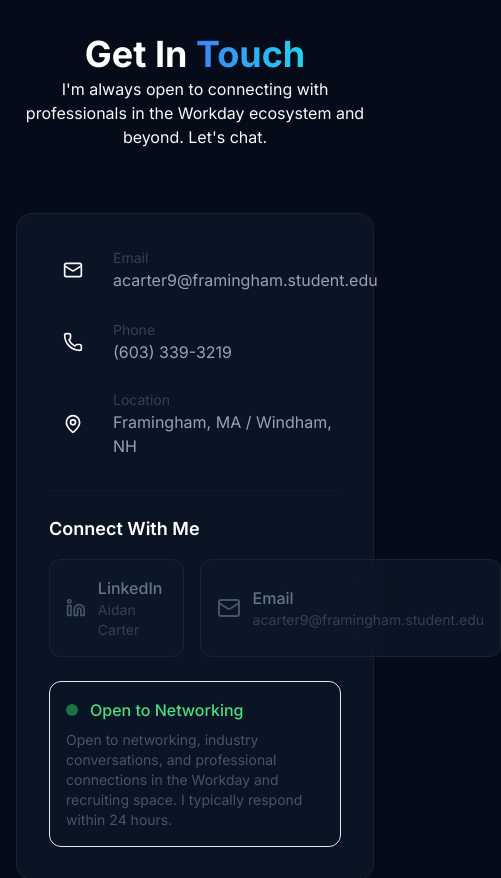
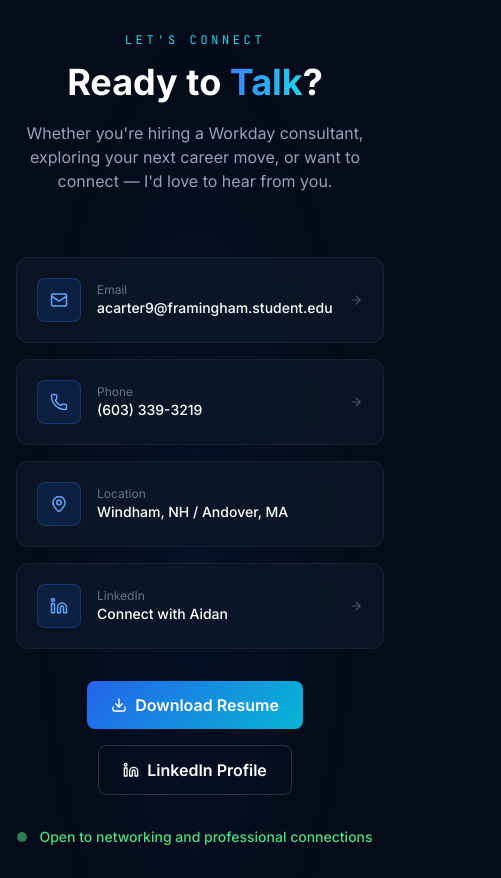
Before and after one commit to 603-websites/portfolio-aidan-carter, a React (Vite) app: page / in a window 390 px wide. Shown: the part 8980-9858 px from the top of the page, 501 px wide, since content can reach past the window. Built offline with nearby package versions, Linux system fonts and the light colour scheme.

Commit message:
redesign: src/components/Contact.jsx

```diff
--- a/src/components/Contact.jsx
+++ b/src/components/Contact.jsx
@@ -1,119 +1,117 @@
-import { motion } from 'framer-motion'
-import { useInView } from 'framer-motion'
+import { motion, useInView } from 'framer-motion'
 import { useRef } from 'react'
-import { Mail, Phone, MapPin, Linkedin } from 'lucide-react'
+import { Mail, Phone, MapPin, Linkedin, Download, ArrowRight } from 'lucide-react'
+
+const contactItems = [
+  { icon: Mail,     label: 'Email',    value: 'acarter9@framingham.student.edu', href: 'mailto:acarter9@framingham.student.edu' },
+  { icon: Phone,    label: 'Phone',    value: '(603) 339-3219',                  href: 'tel:+16033393219' },
+  { icon: MapPin,   label: 'Location', value: 'Windham, NH / Andover, MA',       href: null },
+  { icon: Linkedin, label: 'LinkedIn', value: 'Connect with Aidan',              href: '#' },
+]
 
 const Contact = () => {
   const ref = useRef(null)
-  const isInView = useInView(ref, { once: true, margin: "-100px" })
-
-  const contactInfo = [
-    {
-      icon: Mail,
-      label: "Email",
-      value: "acarter9@framingham.student.edu",
-      href: "mailto:acarter9@framingham.student.edu"
-    },
-    {
-      icon: Phone,
-      label: "Phone",
-      value: "(603) 339-3219",
-      href: "tel:+16033393219"
-    },
-    {
-      icon: MapPin,
-      label: "Location",
-      value: "Framingham, MA / Windham, NH",
-      href: null
-    }
-  ]
+  const isInView = useInView(ref, { once: true, margin: '-100px' })
 
   return (
     <section id="contact" className="py-24 relative">
-      <div className="max-w-3xl mx-auto px-4 sm:px-6 lg:px-8">
+      <div
+        className="absolute inset-0 pointer-events-none"
+        style={{ background: 'radial-gradient(ellipse at 50% 60%, rgba(37,99,235,0.08) 0%, transparent 60%)' }}
+      />
+      <div className="max-w-4xl mx-auto px-4 sm:px-6 lg:px-8 relative">
+
         <motion.div
           ref={ref}
-          initial={{ opacity: 0, y: 50 }}
+          initial={{ opacity: 0, y: 30 }}
           animate={isInView ? { opacity: 1, y: 0 } : {}}
           transition={{ duration: 0.6 }}
           className="text-center mb-16"
         >
+          <span className="section-label">Let's Connect</span>
           <h2 className="section-heading">
-            Get In <span className="gradient-text">Touch</span>
+            Ready to <span className="gradient-text">Talk</span>?
           </h2>
-          <p className="section-subheading mx-auto">
-            I'm always open to connecting with professionals in the Workday ecosystem and beyond. Let's chat.
+          <p className="text-slate-400 mt-4 max-w-lg mx-auto">
+            Whether you're hiring a Workday consultant, exploring your next career move, or want
+            to connect — I'd love to hear from you.
           </p>
         </motion.div>
 
+        <div className="grid sm:grid-cols-2 gap-4 mb-8">
+          {contactItems.map((item, i) => (
             <motion.div
-          initial={{ opacity: 0, y: 30 }}
+              key={item.label}
+              initial={{ opacity: 0, y: 20 }}
               animate={isInView ? { opacity: 1, y: 0 } : {}}
-          transition={{ duration: 0.5, delay: 0.2 }}
-          className="glass rounded-2xl p-8 sm:p-10"
+              transition={{ delay: 0.1 + i * 0.08 }}
             >
-          <div className="space-y-6 mb-8">
-            {contactInfo.map((item) => (
-              <div key={item.label} className="flex items-center gap-4">
-                <div className="w-12 h-12 rounded-lg bg-primary-500/10 flex items-center justify-center shrink-0">
-                  <item.icon className="text-primary-400" size={20} />
-                </div>
-                <div>
-                  <p className="text-dark-500 text-sm">{item.label}</p>
               {item.href ? (
                 <a
                   href={item.href}
-                      className="text-dark-200 hover:text-primary-400 transition-colors"
+                  target={item.href.startsWith('http') ? '_blank' : undefined}
+                  rel="noopener noreferrer"
+                  className="glass rounded-xl p-5 flex items-center gap-4 card-hover group block"
                 >
+                  <div className="w-11 h-11 rounded-lg bg-blue-600/15 border border-blue-500/25 flex items-center justify-center shrink-0 group-hover:bg-blue-600/22 transition-colors">
+                    <item.icon size={18} className="text-blue-400" />
+                  </div>
+                  <div className="flex-1 min-w-0">
+                    <p className="text-slate-500 text-xs">{item.label}</p>
+                    <p className="text-white font-medium text-sm group-hover:text-blue-300 transition-colors truncate">
                       {item.value}
+                    </p>
+                  </div>
+                  <ArrowRight size={14} className="text-slate-600 group-hover:text-blue-400 transition-colors shrink-0" />
                 </a>
               ) : (
-                    <p className="text-dark-200">{item.value}</p>
-                  )}
+                <div className="glass rounded-xl p-5 flex items-center gap-4">
+                  <div className="w-11 h-11 rounded-lg bg-blue-600/15 border border-blue-500/25 flex items-center justify-center shrink-0">
+                    <item.icon size={18} className="text-blue-400" />
+                  </div>
+                  <div>
+                    <p className="text-slate-500 text-xs">{item.label}</p>
+                    <p className="text-white font-medium text-sm">{item.value}</p>
                   </div>
                 </div>
+              )}
+            </motion.div>
           ))}
         </div>
 
-          <div className="pt-6 border-t border-dark-700/50">
-            <h3 className="text-lg font-semibold text-white mb-4">Connect With Me</h3>
-            <div className="flex gap-4">
+        <motion.div
+          initial={{ opacity: 0, y: 20 }}
+          animate={isInView ? { opacity: 1, y: 0 } : {}}
+          transition={{ delay: 0.5 }}
+          className="flex flex-wrap justify-center gap-4 mb-8"
+        >
           <a
-                href="#"
+            href="/documents/Aidan-Carter-Resume.pdf"
             target="_blank"
             rel="noopener noreferrer"
-                className="group flex items-center gap-3 p-4 glass rounded-xl hover:border-primary-500/50 transition-all flex-1"
+            className="btn-primary flex items-center gap-2"
           >
-                <Linkedin className="text-dark-400 group-hover:text-primary-400 transition-colors" size={24} />
-                <div>
-                  <p className="text-dark-300 font-medium group-hover:text-white transition-colors">LinkedIn</p>
-                  <p className="text-dark-500 text-sm">Aidan Carter</p>
-                </div>
+            <Download size={16} />
+            Download Resume
           </a>
-              <a
-                href="mailto:acarter9@framingham.student.edu"
-                className="group flex items-center gap-3 p-4 glass rounded-xl hover:border-primary-500/50 transition-all flex-1"
+          <a href="#" target="_blank" rel="noopener noreferrer" className="btn-secondary flex items-center gap-2">
+            <Linkedin size={16} />
+            LinkedIn Profile
+          </a>
+        </motion.div>
+
+        <motion.div
+          initial={{ opacity: 0 }}
+          animate={isInView ? { opacity: 1 } : {}}
+          transition={{ delay: 0.7 }}
+          className="flex items-center justify-center gap-3"
         >
-                <Mail className="text-dark-400 group-hover:text-primary-400 transition-colors" size={24} />
-                <div>
-                  <p className="text-dark-300 font-medium group-hover:text-white transition-colors">Email</p>
-                  <p className="text-dark-500 text-sm">acarter9@framingham.student.edu</p>
-                </div>
-              </a>
-            </div>
-          </div>
+          <span className="w-2.5 h-2.5 bg-green-400 rounded-full animate-pulse" />
+          <span className="text-green-400 text-sm font-medium">
+            Open to networking and professional connections
+          </span>
+        </motion.div>
 
-          <div className="mt-6 p-4 rounded-xl bg-primary-500/5 border border-primary-500/20">
-            <div className="flex items-center gap-3 mb-2">
-              <span className="w-3 h-3 bg-green-500 rounded-full animate-pulse" />
-              <span className="text-green-400 font-medium">Open to Networking</span>
-            </div>
-            <p className="text-dark-400 text-sm">
-              Open to networking, industry conversations, and professional connections in the Workday and recruiting space.
-              I typically respond within 24 hours.
-            </p>
-          </div>
-        </motion.div>
       </div>
     </section>
   )
```
Lines whose indentation alone changed are shown as unchanged.
